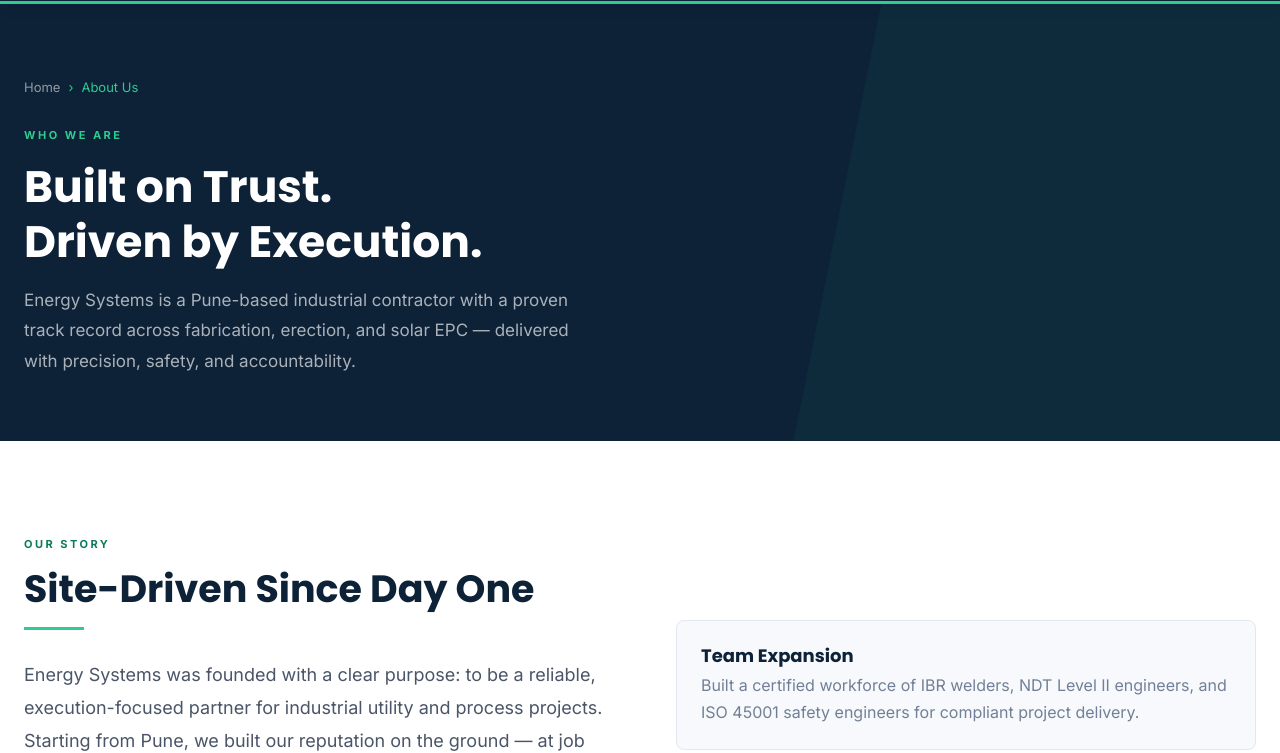
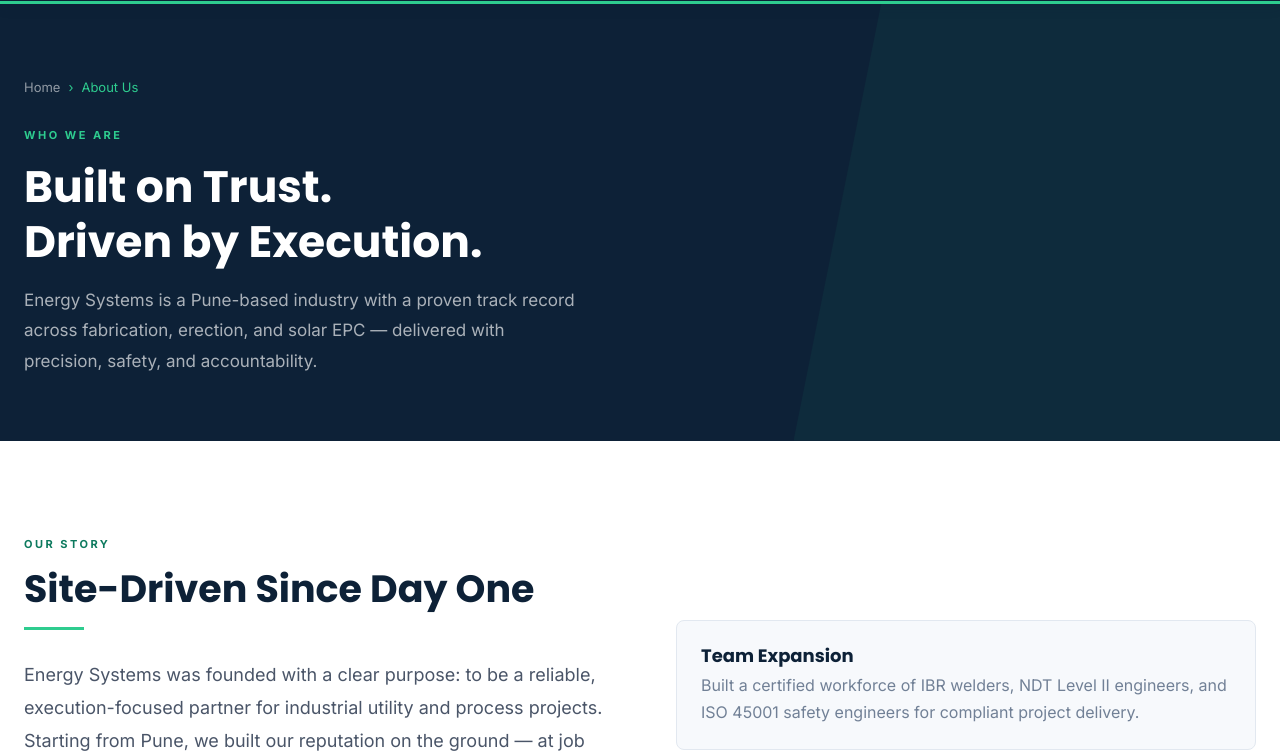
Before and after one commit to neelsnarkar2217-ship-it/energysystems, a plain HTML site: page energysystems/about.html in a window 1280 px wide. Shown: the part 81-834 px from the top of the page. Drawn offline with Linux system fonts and the light colour scheme.

```diff
--- a/energysystems/about.html
+++ b/energysystems/about.html
@@ -216,7 +216,7 @@
       </nav>
       <span class="page-hero-tag">Who We Are</span>
       <h1>Built on Trust.<br />Driven by Execution.</h1>
-      <p> Energy Systems is a Pune-based industrial contractor with a proven track record across fabrication, erection, and solar EPC &mdash; delivered with precision, safety, and accountability.</p>
+      <p> Energy Systems is a Pune-based industry with a proven track record across fabrication, erection, and solar EPC &mdash; delivered with precision, safety, and accountability.</p>
     </div>
   </section>
 
```
